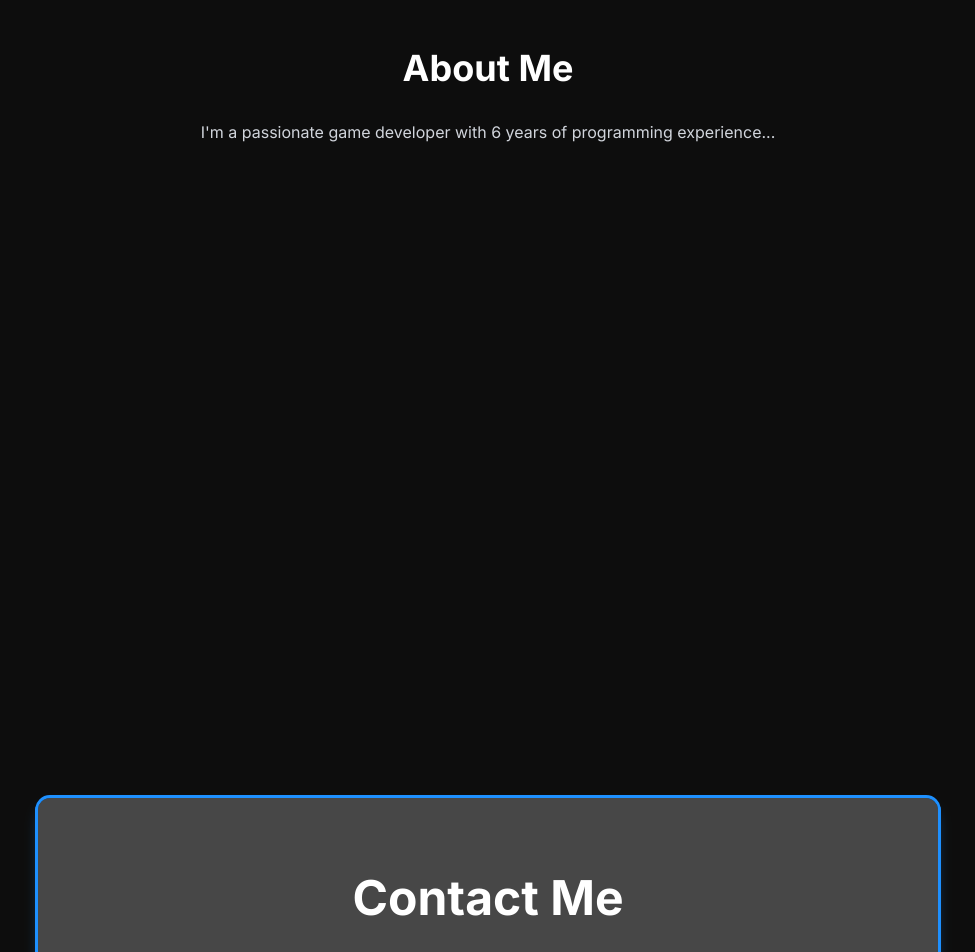
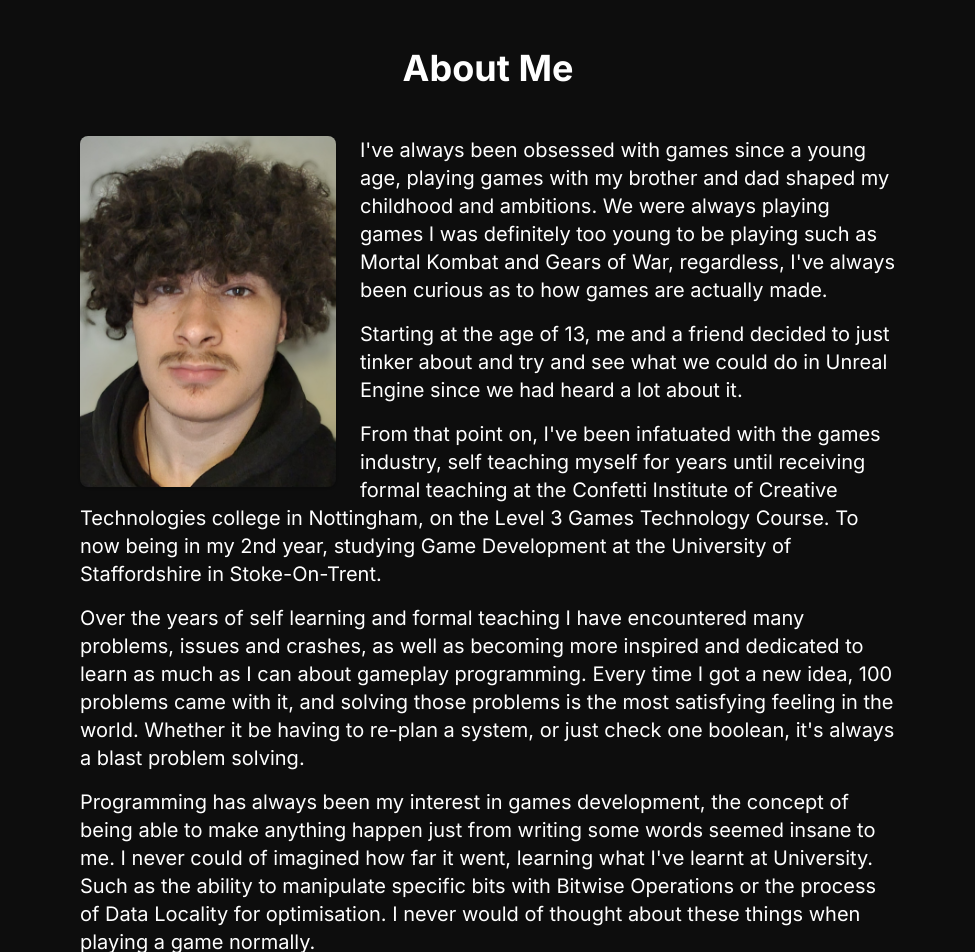
Before and after one commit to RProctor2006/RileyProctor-Portfolio, a React (Vite) app in the folder RileyProctor-PortfolioProject/: page / in a window 1280 px wide. Shown: the part 1480-2432 px from the top of the page, without its empty margins (152-1127 px from the left). Built offline with nearby package versions, Linux system fonts and the light colour scheme.

Commit message:
Filled in About Me Section
Filled in the about me section

```diff
--- a/RileyProctor-PortfolioProject/src/components/About.tsx
+++ b/RileyProctor-PortfolioProject/src/components/About.tsx
@@ -2,10 +2,51 @@
 
 const About = () => {
     return (
-        <section id="about" className="min-h-[750px] max-w-4xl mx-auto px-6 ">
+        <section id="about" className="min-h-[750px] max-w-4xl mb-14 mx-auto px-6 ">
             <h2 className="text-4xl font-bold mb-8 dark:text-white">About Me</h2>
-            {/* TODO: Add my about content here */}
-            <p className="text-gray-700 dark:text-gray-300">I'm a passionate game developer with 6 years of programming experience...</p>
+            <div className="p-4 text-left">
+                <img
+                    src="/images/Portrait.jpg"
+                    alt="Project"
+                    className="float-left w-64 h-auto mr-6 rounded-lg shadow"
+                />
+
+                <p className="text-xl">
+                    I've always been obsessed with games since a young age, playing games with my brother and dad shaped my childhood and ambitions.
+                    We were always playing games I was definitely too young to be playing such as Mortal Kombat and Gears of War, regardless, I've
+                    always been curious as to how games are actually made.
+                </p>
+
+                <p className="text-xl mt-4">
+                    Starting at the age of 13, me and a friend decided to just tinker about and try and see what we could do in Unreal Engine since we
+                    had heard a lot about it.
+                </p>
+
+                <p className="text-xl mt-4">
+                    From that point on, I've been infatuated with the games industry, self teaching myself for years until
+                    receiving formal teaching at the Confetti Institute of Creative Technologies college in Nottingham, on the Level 3 Games Technology
+                    Course. To now being in my 2nd year, studying Game Development at the University of Staffordshire in Stoke-On-Trent.
+                </p>
+
+                <p className="text-xl mt-4">
+                    Over the years of self learning and formal teaching I have encountered many problems, issues and crashes, as well as becoming more inspired
+                    and dedicated to learn as much as I can about gameplay programming. Every time I got a new idea, 100 problems came with it, and solving those
+                    problems is the most satisfying feeling in the world. Whether it be having to re-plan a system, or just check one boolean, it's always a blast
+                    problem solving.
+                </p>
+
+                <p className="text-xl mt-4">
+                    Programming has always been my interest in games development, the concept of being able to make anything happen just from writing some words
+                    seemed insane to me. I never could of imagined how far it went, learning what I've learnt at University. Such as the ability to manipulate
+                    specific bits with Bitwise Operations or the process of Data Locality for optimisation. I never would of thought about these things when
+                    playing a game normally.
+                </p>
+
+                <p className="text-xl mt-4">
+                    I know for certain that the games industry is where I want to be, and having my name in the credits of a popular and beloved game
+                    is my dream. Being able to inspire another generation of game devs, as I was, is what I aim for.
+                </p>
+            </div>
         </section>
     );
 };
--- a/RileyProctor-PortfolioProject/src/components/Contact.tsx
+++ b/RileyProctor-PortfolioProject/src/components/Contact.tsx
@@ -11,7 +11,7 @@ const Contact = () => {
                 <a href="https://github.com/RProctor2006" target="_blank" rel="noopener noreferrer" className="text-4xl dark:hover:text-darklight hover:text-lightacc1">
                     <FaGithub />
                 </a>
-                <a href="https://linkedin.com/in/riley-proctor" target="_blank" rel="noopener noreferrer" className="text-4xl dark:hover:text-darklight hover:text-lightacc1">
+                <a href="https://www.linkedin.com/in/riley-proctor-12b695254" target="_blank" rel="noopener noreferrer" className="text-4xl dark:hover:text-darklight hover:text-lightacc1">
                     <FaLinkedin />
                 </a>
                 <a href="https://riley-proctor.itch.io" target="_blank" rel="noopener noreferrer" className="text-4xl dark:hover:text-darklight hover:text-lightacc1">
```
Also changed, not shown: RileyProctor-PortfolioProject/public/images/Portrait.jpg (added).
